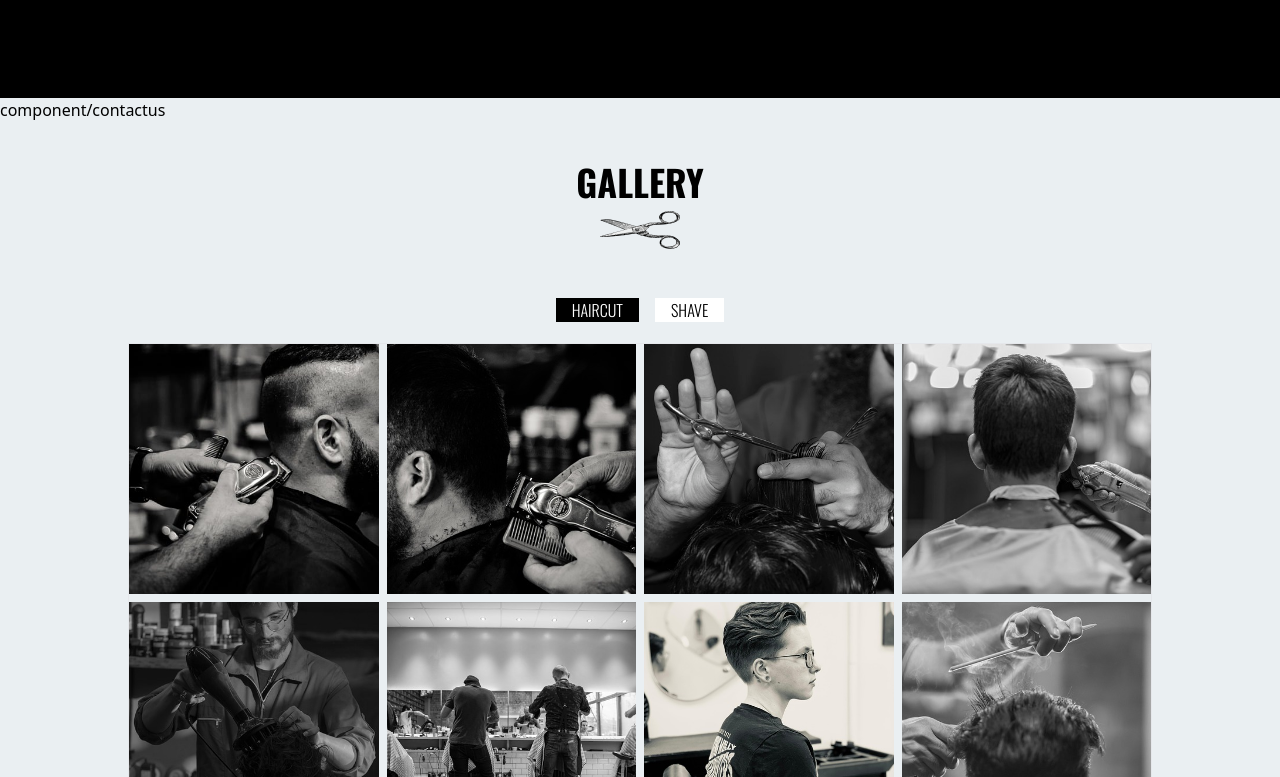
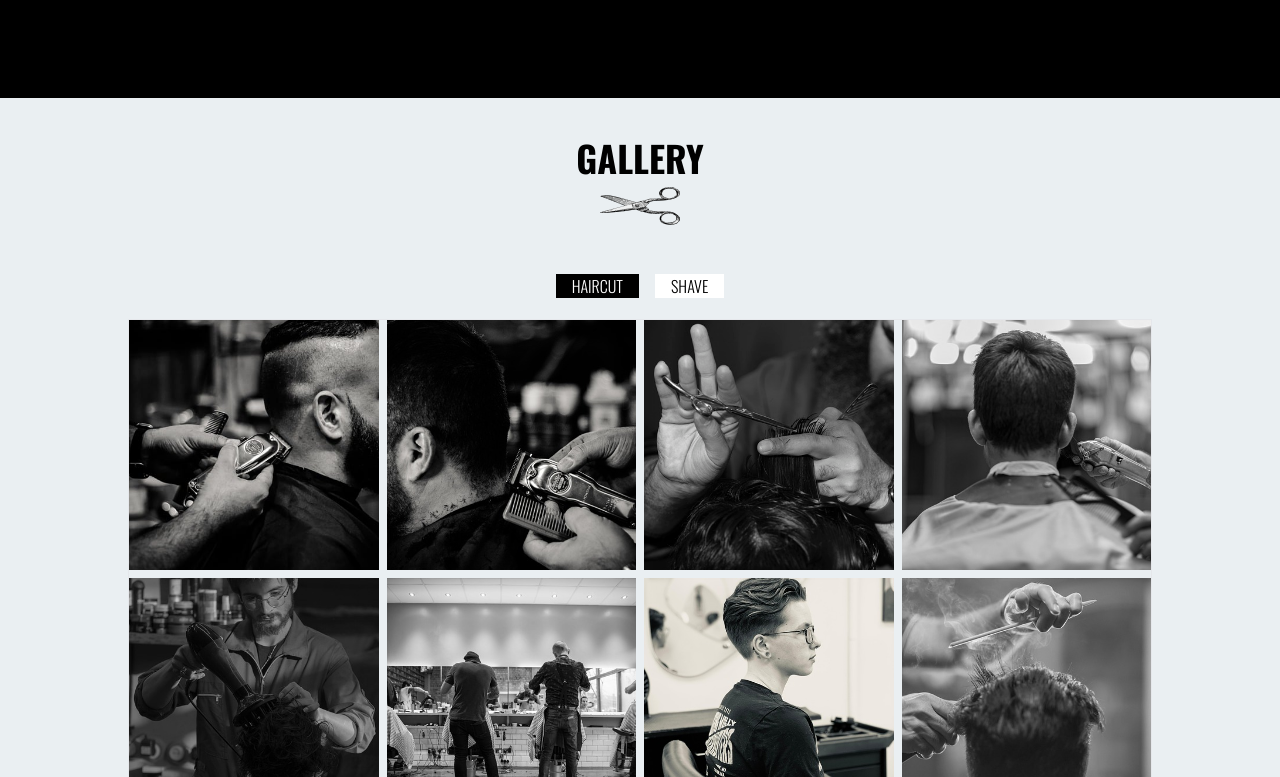
Before and after one commit to Danieljamespm/barber-shop-react, a React (Vite) app: page / in a window 1280 px wide. Shown: the part 5603-6380 px from the top of the page. Built offline with nearby package versions, Linux system fonts and the light colour scheme.

Commit message:
cleaned up code after resolving conflicts.

```diff
--- a/src/Components/Gallery.jsx
+++ b/src/Components/Gallery.jsx
@@ -45,11 +45,7 @@ const Gallery = () => {
 
     return (
       <div id='gallery' className='bg-[#EAEFF2] mb-10 md:mb-20 w-full max-w-screen'>
-component/contactus
         <h2 className='text-4xl text-center font-oswald font-bold pt-10 pb-2  '>GALLERY</h2>
-
-
-
         <img className='w-[80px] mx-auto pb-10' src='./barber-scissors.png' />
         <div className='  w-[90%] m-auto'>
         <div className='text-center pb-5'>
--- a/src/Components/Joinus.jsx
+++ b/src/Components/Joinus.jsx
@@ -7,7 +7,6 @@ const Joinus = () => {
         <img className='w-[80px] md:w-[150px] mx-auto md:mx-0 pb-5 md:p-0 md:pr-3' src={'./barber-scissors.png'} />
         <p className='text-white'>WANT TO BE A MEMBER? JOIN OUR CREW</p>
         <div>
-
         <button className='bg-[#D19D64] p-0 px-4 m-4 text-[9px] hover:bg-white hover:text-black hover:duration-500 rounded-lg font-oswald font-bold tracking-widest'>JOIN US</button>
 
         </div>
```
